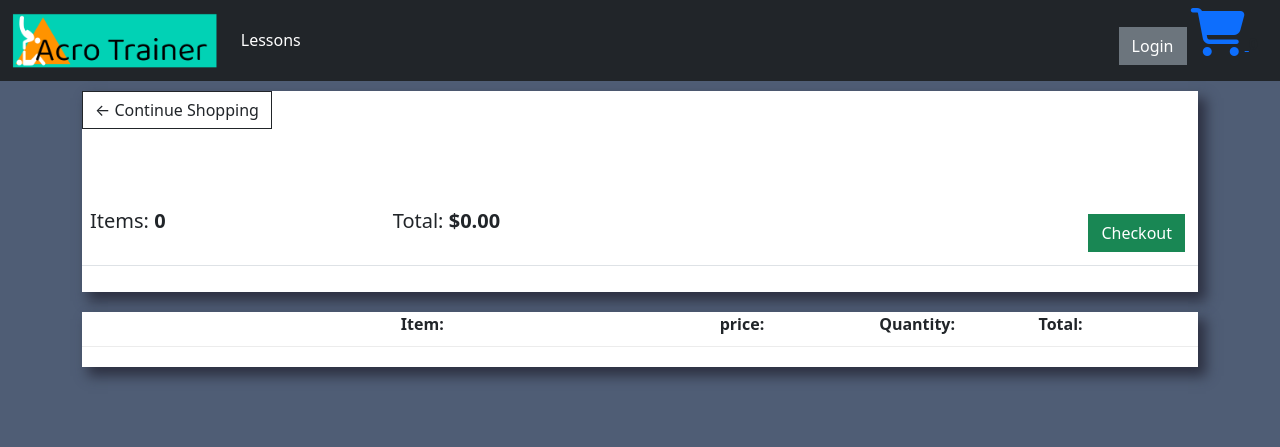
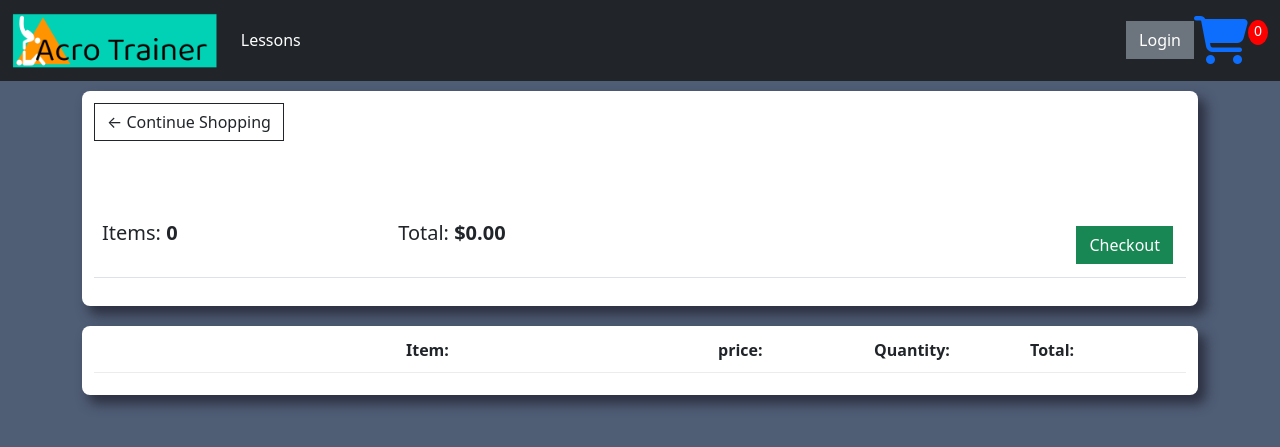
Before and after one commit to iggy18/acrotrainer_website, a Django app: page /cart/ in a window 1280 px wide. Shown: the top 447 px of the page. Run offline with Django 3.2, Linux system fonts and the light colour scheme; lists and menus that the app fills with data are empty; parts of the project's set-up code (start-up, migrations or seed data) failed here and were passed over; some libraries are stand-ins or nearby versions.

Commit message:
set up debug toolbar, cart quantity works on each page now

```diff
--- a/acrotrainer/templates/store/main.html
+++ b/acrotrainer/templates/store/main.html
@@ -47,13 +47,9 @@
         </li>
       </ul>
         <div class="form-inline my-2 my-lg-0">
-          <a href="#" class="btn btn-secondary">
-            Login
-          </a>
-          <a href={% url 'cart' %}>
-            <i class="fas fa fa-shopping-cart fa-3x"></i>
-          </a>
-            <p class="quantity">0</p>
+          <a href="#" class="log btn btn-secondary">Login</a>
+          <a id="cart_icon" href={% url 'cart' %}><i class="fas fa fa-shopping-cart fa-3x"></i></a>
+            <p id="cart-total">{{ cartItems }}</p>
         </div>
     </div>
 </nav>
--- a/acrotrainer/templates/store/store.html
+++ b/acrotrainer/templates/store/store.html
@@ -6,8 +6,8 @@
     <div class="row">
         {% for product in products %}
         <div class="col-lg-4">
+            <div class="box-element product">
             <img class="thumbnail" src="{{product.image_handler}}">
-            <div class="box-element product">
                 <h6 class = "product-title"><strong>{{product.name}}</strong></h6>
                 <hr>
                 <button data-product="{{product.id}}" data-action="add" class="btn btn-outline-secondary add-btn update-cart">add to cart</button>
--- a/acrotrainer/views.py
+++ b/acrotrainer/views.py
@@ -4,8 +4,18 @@
 import json
 
 def store(request):
+    if request.user.is_authenticated:
+        customer = request.user.customer
+        order, created = Order.objects.get_or_create(customer=customer, complete=False)
+        items = order.orderitem_set.all()
+        cartItems = order.get_cart_items
+    else:
+        items = []
+        order = {'get_cart_total':0, 'get_cart_items':0}
+        cartItems = order['get_cart_items']
+
     products = Product.objects.all()
-    context = {'products': products}
+    context = {'products': products, 'cartItems': cartItems}
     return render(request, 'store/store.html', context)
 
 
@@ -14,10 +24,12 @@
         customer = request.user.customer
         order, created = Order.objects.get_or_create(customer=customer, complete=False)
         items = order.orderitem_set.all()
+        cartItems = order.get_cart_items
     else:
         items = []
         order = {'get_cart_total':0, 'get_cart_items':0}
-    context = {'items': items, 'order': order}
+        cartItems = order['get_cart_items']
+    context = {'items': items, 'order': order, 'cartItems':cartItems}
     return render(request, 'store/cart.html', context)
 
 def checkout(request):
@@ -25,10 +37,12 @@
         customer = request.user.customer
         order, created = Order.objects.get_or_create(customer=customer, complete=False)
         items = order.orderitem_set.all()
+        cartItems = order.get_cart_items
     else:
         items = []
         order = {'get_cart_total':0, 'get_cart_items':0}
-    context = {'items': items, 'order': order}
+        cartItems = order['get_cart_items']
+    context = {'items': items, 'order': order, 'cartItems':cartItems}
     return render(request, 'store/checkout.html', context)
 
 
--- a/core/urls.py
+++ b/core/urls.py
@@ -13,6 +13,7 @@
     1. Import the include() function: from django.urls import include, path
     2. Add a URL to urlpatterns:  path('blog/', include('blog.urls'))
 """
+import debug_toolbar
 from django.contrib import admin
 from django.urls import path, include
 # to get images to render that have been uploaded from admin page.
@@ -21,7 +22,8 @@
 
 urlpatterns = [
     path('admin/', admin.site.urls),
-    path('', include('acrotrainer.urls'))
+    path('', include('acrotrainer.urls')),
+    path('__debug__/', include(debug_toolbar.urls)),
 ]
 
 urlpatterns += static(settings.MEDIA_URL, document_root=settings.MEDIA_ROOT)
--- a/static/css/base.css
+++ b/static/css/base.css
@@ -8,12 +8,11 @@
 	background-color: #4f5d75ff;
 }
 
-img{
+.thumbnail{
     width:100%;
 }
 
 .store-price{
-	display: inline-block;
 	float: right;
 	margin-right: 10px;
 }
@@ -31,7 +30,8 @@
 .box-element{
 	-webkit-box-shadow: 7px 8px 12px 1px #2d3142ff;
 	box-shadow: 7px 8px 12px 1px #2d3142ff;
-	padding-bottom: 10px;
+	padding: 12px;
+	border-radius: 8px;
 	background-color: #ffffffff;
 }
 
@@ -68,10 +68,6 @@
 	text-align: center;
 }
 
-.store-image{
-	border-radius: 25px, 25px, 25px, 25px;
-}
-
 .btn{
 	border-radius: 0;
 }
@@ -84,6 +80,12 @@
 	width:250px;
 	display: inline-block;
 	padding: 5px;
+}
+
+.form-inline{
+	display: flex;
+	justify-content: center;
+	align-items: center;
 }
 
 .cart-row{
@@ -99,8 +101,6 @@
 	display: inline-block;
 	font-weight: 700;
 	padding-right:10px;
-
-
 }
 
 .chg-quantity{
```
Also changed, not shown: core/settings.py (+9 -1 lines), acrotrainer/urls.py (line endings or trailing spaces).
